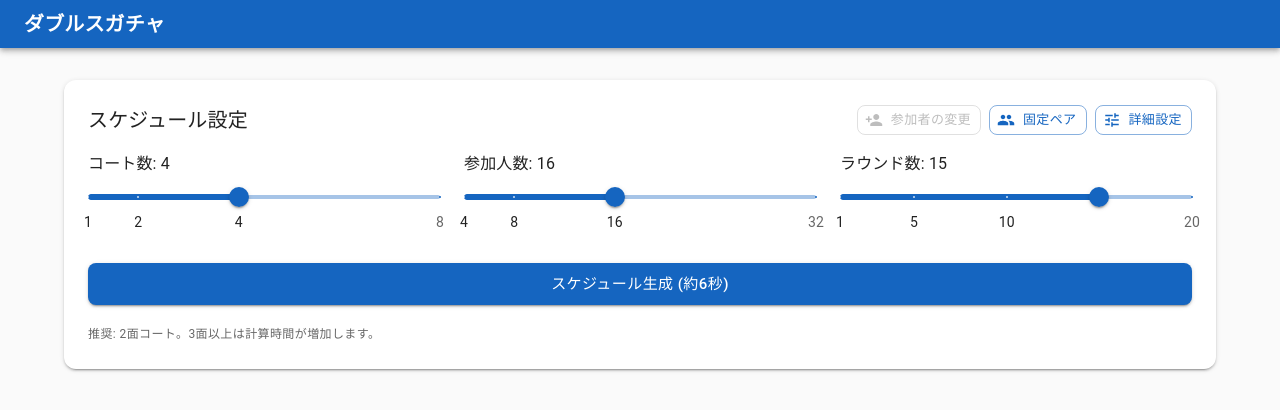
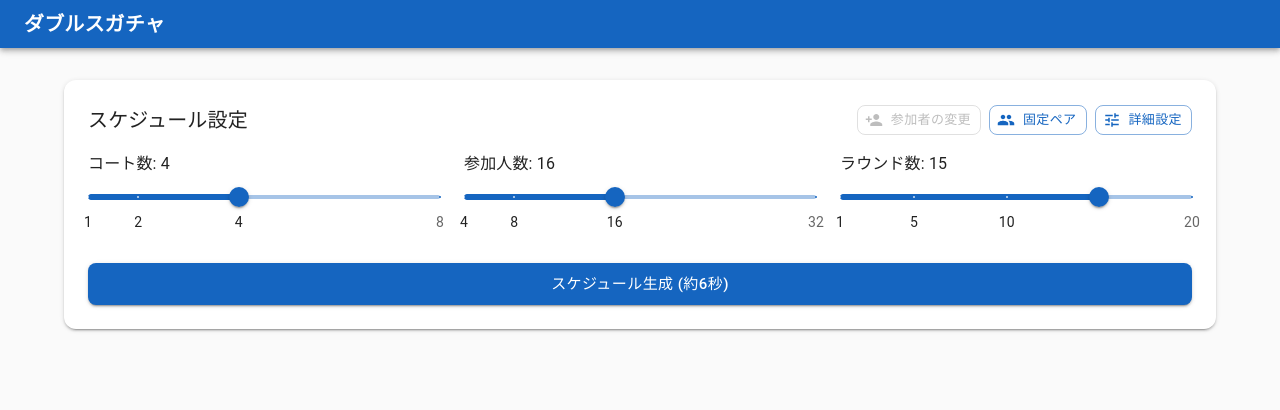
Before and after one commit to tshorea1207/doubles-random-number-table, a React (Vite) app: page / in a window 1280 px wide. Shown: the top 410 px of the page. Built offline with nearby package versions, Linux system fonts and the light colour scheme.

Commit message:
生成ロジック変更に伴い、生成時のコート数制限についての但し書きを削除

```diff
--- a/src/components/ScheduleForm.tsx
+++ b/src/components/ScheduleForm.tsx
@@ -258,13 +258,6 @@ export function ScheduleForm({ onGenerate, onCancel, isGenerating, hasSchedule,
         </Grid>
       </form>
 
-      {/* 情報メッセージ */}
-      <Box sx={{ mt: { xs: 1, sm: 2 } }}>
-        <Typography variant="caption" color="text.secondary">
-          推奨: 2面コート。3面以上は計算時間が増加します。
-        </Typography>
-      </Box>
-
       {/* 固定ペアダイアログ */}
       <Dialog open={fixedPairsOpen} onClose={() => setFixedPairsOpen(false)} maxWidth="sm" fullWidth>
         <DialogTitle>固定ペア設定</DialogTitle>
```
